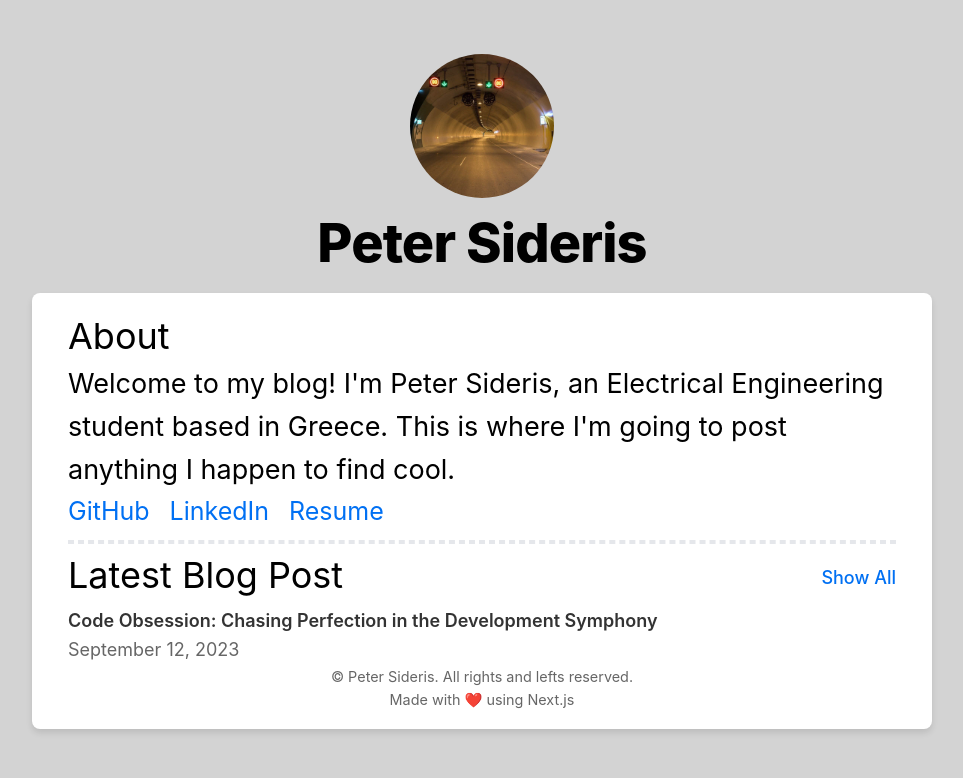
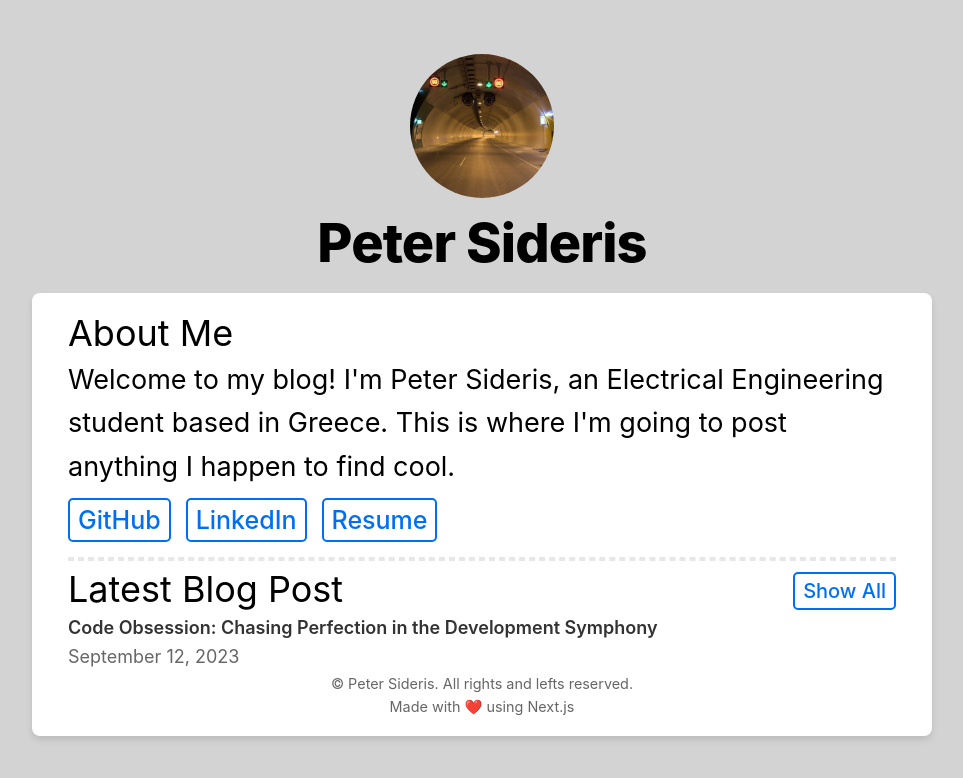
Before and after one commit to petersid2022/petrside, a Next.js app: page / in a window 1280 px wide. Shown: the top 778 px of the page, without its empty margins (158-1121 px from the left). Built offline with nearby package versions, Linux system fonts and the light colour scheme.

Commit message:
fix: home buttons

```diff
--- a/pages/index.tsx
+++ b/pages/index.tsx
@@ -21,15 +21,36 @@ export default function Home({ allPostsData }: HomeProps) {
                 <title>{siteTitle}</title>
             </Head>
             <section className={utilStyles.introSection}>
-                <h2 className={utilStyles.headingAbout}>About</h2>
+                <h2 className={utilStyles.headingAbout}>About Me</h2>
                 <p className={utilStyles.introText}>
                     Welcome to my blog! I'm Peter Sideris, an Electrical Engineering student based in Greece. This is where I'm going to post anything I happen to find cool.
                 </p>
-                <div className={utilStyles.socialLinks}>
+                {/*
+                <div style={{marginRight:'15px'}} className={utilStyles.showlinksBorder}>
                     <a href="https://github.com/petersid2022" target="_blank" rel="noopener noreferrer">GitHub</a>
-                    <a href="https://www.linkedin.com/in/petros-sideris-a7bb50281" target="_blank" rel="noopener noreferrer" className={utilStyles.link}>LinkedIn</a>
+                </div>
+                <div style={{marginRight:'15px'}} className={utilStyles.showlinksBorder}>
+                    <a href="https://www.linkedin.com/in/petros-sideris-a7bb50281" target="_blank" rel="noopener noreferrer" >LinkedIn</a>
+                </div>
+                <div className={utilStyles.showlinksBorder}>
                     <a href="https://drive.google.com/file/d/1wLu2UU0h6ivmWHjhv0evWRhyXU9gkHiK/view?usp=sharing" target="_blank" rel="noopener noreferrer">Resume</a>
                 </div>
+                */}
+                    <Link href="https://github.com/petersid2022" target="_blank" rel="noopener noreferrer">
+                        <span style={{marginRight:'15px'}} className={utilStyles.showlinksBorder}>
+                    GitHub
+                    </span>
+                    </Link>
+                    <Link href="https://www.linkedin.com/in/petros-sideris-a7bb50281" target="_blank" rel="noopener noreferrer">
+                    <span style={{marginRight:'15px'}} className={utilStyles.showlinksBorder}>
+                    LinkedIn
+                    </span>
+                    </Link>
+                    <Link href="https://drive.google.com/file/d/1wLu2UU0h6ivmWHjhv0evWRhyXU9gkHiK/view?usp=sharing" target="_blank" rel="noopener noreferrer">
+                    <span className={utilStyles.showlinksBorder}>
+                    Resume
+                    </span>
+                    </Link>
                 <hr />
                 <div className={utilStyles.latestPostContainer}>
                     <h2 className={utilStyles.headingLg}>Latest Blog Post</h2>
--- a/pages/posts/[id].tsx
+++ b/pages/posts/[id].tsx
@@ -23,7 +23,7 @@ export default function Post({
       <section className={utilStyles.introSection}>
       <article>
         <h1 style={{marginTop:'-20px'}} className={utilStyles.headingPostTitle}>{postData.title}</h1>
-        <div className={utilStyles.lightText}>
+        <div style={{marginTop:'2px', marginBottom:'8px'}} className={utilStyles.lightText}>
           <Date dateString={postData.date} />
         </div>
         <div
--- a/pages/posts/index.tsx
+++ b/pages/posts/index.tsx
@@ -1,3 +1,4 @@
+import React, { useState } from 'react';
 import Head from 'next/head';
 import Layout from '../../components/layout';
 import utilStyles from '../../styles/utils.module.css';
@@ -15,23 +16,39 @@ interface PostsPageProps {
 }
 
 export default function PostsPage({ allPostsData }: PostsPageProps) {
+    const [searchQuery, setSearchQuery] = useState('');
+    const filteredPosts = allPostsData.filter((post) =>
+        post.title.toLowerCase().includes(searchQuery.toLowerCase())
+    );
+
     return (
         <Layout>
             <Head>
                 <title>All Blog Posts</title>
             </Head>
-            <section className={utilStyles.introSectionAllPosts} style={{ maxWidth: '60rem' }}>
-                <h1 className={utilStyles.headingLg} style={{ marginTop: '-0.2rem' }}>All Blog Posts</h1>
-                <ul className={utilStyles.postList}>
-                    {allPostsData.map((post) => (
+            <section className={utilStyles.introSectionAllPosts}>
+                <div className={utilStyles.headingWithSearch}>
+                    <h1 className={utilStyles.headingLg}>All Blog Posts</h1>
+                    {/*
+                    <input
+                        type="text"
+                        placeholder="Search..."
+                        value={searchQuery}
+                        onChange={(e) => setSearchQuery(e.target.value)}
+                        className={utilStyles.searchInput}
+                    />
+                    */}
+                </div>
+                <ul style={{marginTop:'10px'}} className={utilStyles.postList}>
+                    {filteredPosts.map((post) => (
                         <li className={utilStyles.postItem} key={post.id}>
                             <Link href={`/posts/${post.id}`}>
-                                <p className={utilStyles.postLink}>{post.title}</p>
+                                <h1 className={utilStyles.postLink}>{post.title}</h1>
                             </Link>
                             <div className={utilStyles.lightText}>
                                 {new Date(post.date).toLocaleDateString('en-GB', {
                                     day: '2-digit',
-                                    month: '2-digit',
+                                    month: 'long',
                                     year: 'numeric',
                                 })}
                             </div>
@@ -39,7 +56,6 @@ export default function PostsPage({ allPostsData }: PostsPageProps) {
                     ))}
                 </ul>
             </section>
-            <br />
         </Layout>
     );
 }
--- a/styles/global.css
+++ b/styles/global.css
@@ -44,6 +44,6 @@ hr {
   color: #333; /* Change the line color */
   border-width: 2px; /* Adjust the line thickness */
   border-style: dashed; /* Change the line style (e.g., dashed, dotted, solid) */
-  margin-top: 0.5rem;
-  margin-bottom: 0.3rem;
+  margin-top: 5px;
+  margin-bottom: 3px;
 }
--- a/styles/utils.module.css
+++ b/styles/utils.module.css
@@ -26,14 +26,13 @@
   font-size: 2rem;
   line-height: 1.4;
   margin-bottom: 0px;
-  margin-top: -1rem;
+  margin-top: -1.2rem;
 }
 
 .headingLg {
   font-size: 2rem;
   line-height: 1.4;
-  margin-top: 0rem;
-  margin-bottom: 0.4rem;
+  margin: 0px;
 }
 
 .headingMd {
@@ -104,6 +103,32 @@
   font-size: 25px;
 }
 
+.showlinksBorder {
+    margin: 10px 0px;
+    font-weight: 500;
+    font-size: 25px;
+    border: 2px solid #0070f3;
+    padding: 0px 8px;
+    border-radius: 5px;
+    transition: background-color 0.3s, color 0.3s, border-color 0.3s; /* Add smooth transitions for color, background, and border */
+    display: inline-block; /* Make it a block-level element */
+    text-align: center; /* Center the text horizontally */
+    width: auto; /* Let the button adjust its width based on content */
+    background-color: transparent; /* Make the background transparent by default */
+    color: #0070f3; /* Set the default text color */
+    text-decoration: none;
+}
+
+.showlinksBorder:hover {
+    color: #fff; /* Change the text color on hover */
+    background-color: #0070f3; /* Fill the button with a background color on hover */
+    border-color: #0070f3; /* Change the border color on hover */
+}
+
+.showlinksBorder:focus {
+    outline: none; /* Remove the focus outline */
+}
+
 .link {
   display: inline-block;
   margin-right: 20px;
@@ -127,7 +152,7 @@
 }
 
 .postItem {
-  margin-bottom: 0rem;
+  margin-bottom: 0px;
 }
 
 .postLink {
@@ -162,7 +187,7 @@
 }
 
 .latestPostContainer {
-        margin: 0px 0px;
+    margin: 0px 0px;
     display: flex;
     justify-content: space-between;
     align-items: center;
@@ -171,8 +196,28 @@
 
 .showAllLink {
     text-decoration: none;
-    color: #0070f3; /* You can customize the color */
+    color: #0070f3;
     font-weight: 500;
+    font-size: 20px;
+    border: 2px solid #0070f3;
+    margin-top: 5px;
+    padding: 1px 8px;
+    border-radius: 5px;
+    transition: background-color 0.3s, color 0.3s, border-color 0.3s; /* Add smooth transitions for color, background, and border */
+    display: inline-block; /* Make it a block-level element */
+    text-align: center; /* Center the text horizontally */
+    width: auto; /* Let the button adjust its width based on content */
+    background-color: transparent; /* Make the background transparent by default */
+}
+
+.showAllLink:hover {
+    color: #fff; /* Change the text color on hover */
+    background-color: #0070f3; /* Fill the button with a background color on hover */
+    border-color: #0070f3; /* Change the border color on hover */
+}
+
+.showAllLink:focus {
+    outline: none; /* Remove the focus outline */
 }
 
 /* Add this CSS to your stylesheet */
@@ -192,3 +237,26 @@
   transform: translateX(-10px); /* Adjust the value to move the icon left on hover */
   color: blue; /* Adjust the color change on hover as desired */
 }
+
+.searchInput {
+    width: 571.9px; /* Adjust the width as needed */
+    padding: 5px;
+    margin-left: 20px; /* Add margin to create spacing */
+    border: 2px solid #ccc;
+    border-radius: 10px;
+    font-size: 18px;
+}
+
+/* Style for input on focus (optional) */
+.searchInput:focus {
+    outline: none; /* Remove the default focus outline */
+    border-color: #0070f3; /* Change the border color when focused */
+    box-shadow: 0 0 5px rgba(0, 112, 243, 0.5); /* Add a subtle box shadow when focused */
+}
+
+/* Add this CSS to your stylesheet */
+.headingWithSearch {
+    display: flex;
+    align-items: center;
+    justify-content: space-between;
+}
```
